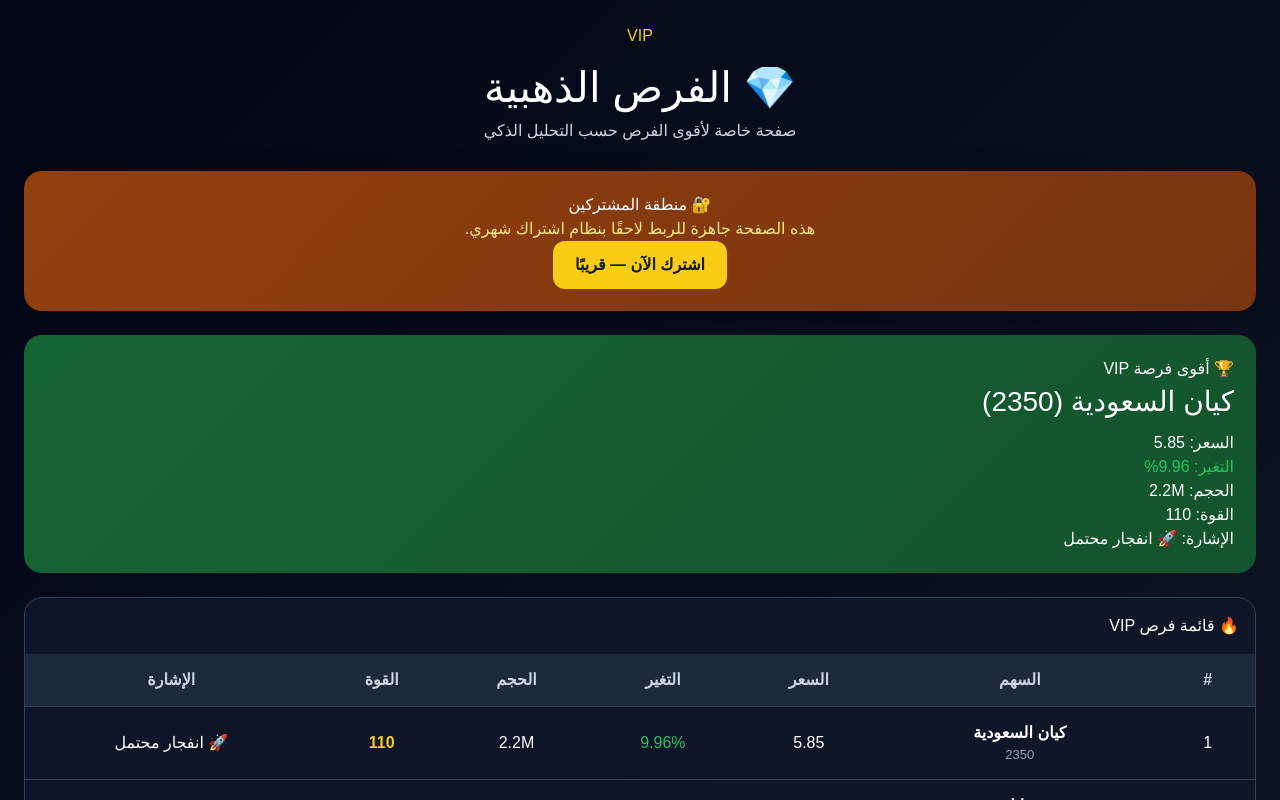
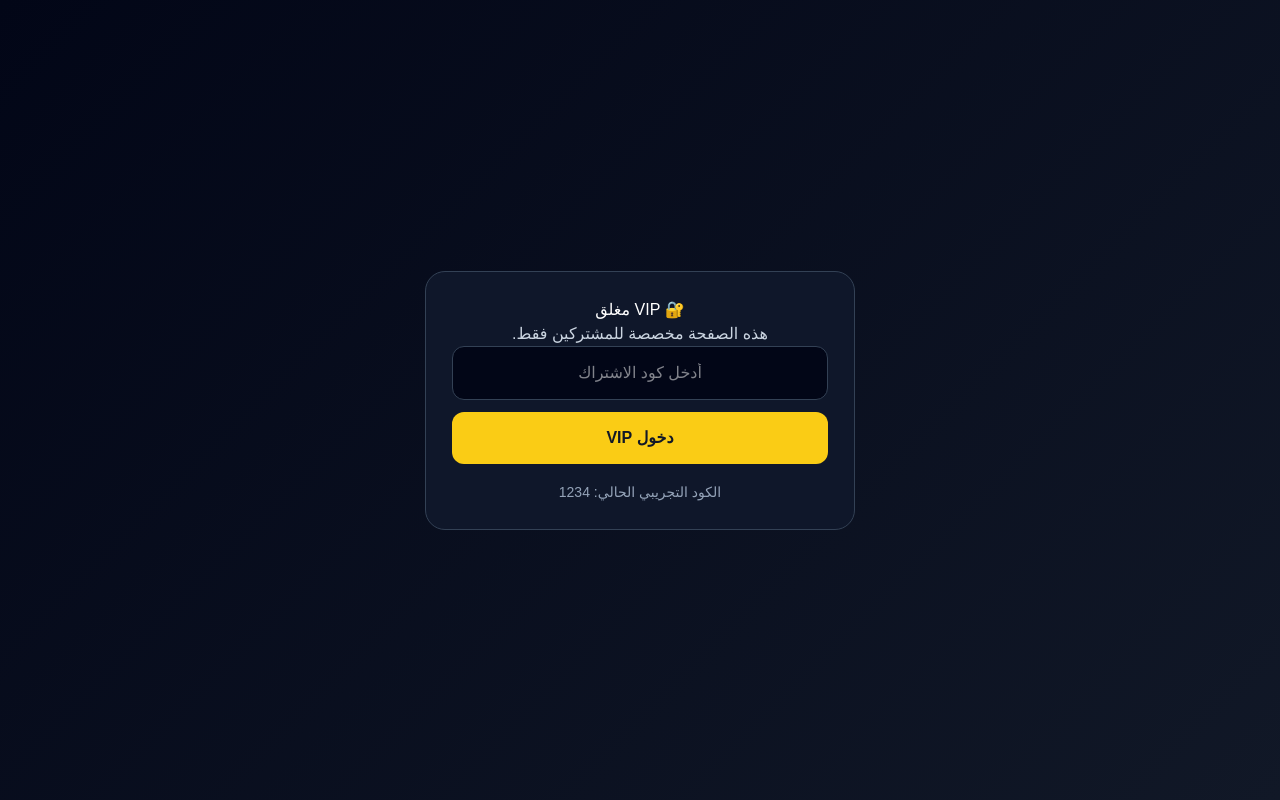
Before and after one commit to recob1411-prog/stocks-site, a Next.js app: page /vip in a window 1280 px wide. Shown: the top 800 px of the page. Built offline with nearby package versions, Linux system fonts and the light colour scheme.

Commit message:
lock vip page with access code

```diff
--- a/src/app/vip/page.tsx
+++ b/src/app/vip/page.tsx
@@ -10,6 +10,8 @@ type Stock = {
   volume: number;
   signal: string;
 };
+
+const VIP_CODE = "1234";
 
 function getScore(stock: Stock) {
   let score = 0;
@@ -42,10 +44,20 @@ function formatVolume(volume: number) {
 }
 
 export default function VIPPage() {
+  const [unlocked, setUnlocked] = useState(false);
+  const [code, setCode] = useState("");
+  const [error, setError] = useState("");
   const [stocks, setStocks] = useState<Stock[]>([]);
   const [loading, setLoading] = useState(true);
 
   useEffect(() => {
+    const saved = localStorage.getItem("vip_unlocked");
+    if (saved === "yes") setUnlocked(true);
+  }, []);
+
+  useEffect(() => {
+    if (!unlocked) return;
+
     fetch("/api/stocks")
       .then((res) => res.json())
       .then((data) => {
@@ -56,7 +68,17 @@ export default function VIPPage() {
         setStocks([]);
         setLoading(false);
       });
-  }, []);
+  }, [unlocked]);
+
+  function login() {
+    if (code === VIP_CODE) {
+      localStorage.setItem("vip_unlocked", "yes");
+      setUnlocked(true);
+      setError("");
+    } else {
+      setError("كود الدخول غير صحيح");
+    }
+  }
 
   const vipStocks = useMemo(() => {
     return [...stocks]
@@ -70,42 +92,59 @@ export default function VIPPage() {
 
   const best = vipStocks[0];
 
+  if (!unlocked) {
     return (
       <main
         dir="rtl"
         style={{
+          minHeight: "100vh",
           padding: 24,
-        minHeight: "100vh",
           color: "white",
           background: "linear-gradient(135deg, #020617, #111827)",
           fontFamily: "Arial",
+          display: "flex",
+          alignItems: "center",
+          justifyContent: "center",
         }}
       >
-      <header style={{ textAlign: "center", marginBottom: 28 }}>
-        <p style={{ color: "#facc15", marginBottom: 8 }}>VIP</p>
-        <h1 style={{ fontSize: 42, margin: 0 }}>💎 الفرص الذهبية</h1>
-        <p style={{ color: "#cbd5e1" }}>
-          صفحة خاصة لأقوى الفرص حسب التحليل الذكي
-        </p>
-      </header>
-
         <section
           style={{
-          background: "linear-gradient(135deg, #92400e, #78350f)",
-          padding: 22,
-          borderRadius: 18,
-          marginBottom: 24,
+            width: "100%",
+            maxWidth: 430,
+            background: "#0f172a",
+            padding: 26,
+            borderRadius: 20,
+            border: "1px solid #334155",
             textAlign: "center",
-          boxShadow: "0 10px 30px rgba(0,0,0,.35)",
           }}
         >
-        <h2 style={{ marginTop: 0 }}>🔐 منطقة المشتركين</h2>
-        <p style={{ color: "#fde68a" }}>
-          هذه الصفحة جاهزة للربط لاحقًا بنظام اشتراك شهري.
+          <h1>🔐 VIP مغلق</h1>
+          <p style={{ color: "#cbd5e1" }}>
+            هذه الصفحة مخصصة للمشتركين فقط.
           </p>
+
+          <input
+            value={code}
+            onChange={(e) => setCode(e.target.value)}
+            placeholder="أدخل كود الاشتراك"
+            style={{
+              width: "100%",
+              padding: 14,
+              borderRadius: 12,
+              border: "1px solid #334155",
+              background: "#020617",
+              color: "white",
+              marginBottom: 12,
+              fontSize: 16,
+              textAlign: "center",
+            }}
+          />
+
           <button
+            onClick={login}
             style={{
-            padding: "12px 22px",
+              width: "100%",
+              padding: 14,
               borderRadius: 12,
               border: "none",
               background: "#facc15",
@@ -114,116 +153,68 @@ export default function VIPPage() {
               cursor: "pointer",
             }}
           >
-          اشترك الآن — قريبًا
+            دخول VIP
           </button>
+
+          {error && <p style={{ color: "#f87171" }}>{error}</p>}
+
+          <p style={{ color: "#94a3b8", marginTop: 18, fontSize: 14 }}>
+            الكود التجريبي الحالي: 1234
+          </p>
         </section>
+      </main>
+    );
+  }
+
+  return (
+    <main dir="rtl" style={{ padding: 24, minHeight: "100vh", color: "white", background: "#020617", fontFamily: "Arial" }}>
+      <h1 style={{ textAlign: "center", fontSize: 42 }}>💎 الفرص الذهبية VIP</h1>
 
       {loading ? (
         <p style={{ textAlign: "center" }}>جاري تحميل فرص VIP...</p>
       ) : (
         <>
           {best && (
-            <section
-              style={{
-                background: "linear-gradient(135deg, #166534, #14532d)",
-                padding: 22,
-                borderRadius: 18,
-                marginBottom: 24,
-              }}
-            >
-              <h2 style={{ marginTop: 0 }}>🏆 أقوى فرصة VIP</h2>
-              <h3 style={{ fontSize: 28, marginBottom: 8 }}>
-                {best.name} ({best.symbol})
-              </h3>
+            <section style={{ background: "#14532d", padding: 22, borderRadius: 18, marginBottom: 24 }}>
+              <h2>🏆 أقوى فرصة VIP</h2>
+              <h3>{best.name} ({best.symbol})</h3>
               <p>السعر: {best.price}</p>
-              <p style={{ color: best.change >= 0 ? "#22c55e" : "#ef4444" }}>
-                التغير: {best.change.toFixed(2)}%
-              </p>
+              <p>التغير: {best.change.toFixed(2)}%</p>
               <p>الحجم: {formatVolume(best.volume)}</p>
               <p>القوة: {best.score}</p>
               <p>الإشارة: {best.signal}</p>
             </section>
           )}
 
-          <section
-            style={{
-              background: "rgba(15,23,42,.9)",
-              borderRadius: 18,
-              overflow: "hidden",
-              border: "1px solid #334155",
-            }}
-          >
-            <h2 style={{ padding: 16, margin: 0 }}>🔥 قائمة فرص VIP</h2>
-
-            {vipStocks.length === 0 ? (
-              <p style={{ padding: 16, color: "#cbd5e1" }}>
-                لا توجد فرص قوية حاليًا.
-              </p>
-            ) : (
-              <div style={{ overflowX: "auto" }}>
           <table style={{ width: "100%", borderCollapse: "collapse" }}>
             <thead>
               <tr style={{ background: "#1e293b" }}>
-                      <th style={thStyle}>#</th>
-                      <th style={thStyle}>السهم</th>
-                      <th style={thStyle}>السعر</th>
-                      <th style={thStyle}>التغير</th>
-                      <th style={thStyle}>الحجم</th>
-                      <th style={thStyle}>القوة</th>
-                      <th style={thStyle}>الإشارة</th>
+                <th style={th}>#</th>
+                <th style={th}>السهم</th>
+                <th style={th}>السعر</th>
+                <th style={th}>التغير</th>
+                <th style={th}>القوة</th>
+                <th style={th}>الإشارة</th>
               </tr>
             </thead>
-
             <tbody>
-                    {vipStocks.map((stock, index) => (
-                      <tr key={stock.symbol} style={{ borderTop: "1px solid #334155" }}>
-                        <td style={tdStyle}>{index + 1}</td>
-                        <td style={tdStyle}>
-                          <strong>{stock.name}</strong>
-                          <div style={{ color: "#94a3b8", fontSize: 13 }}>
-                            {stock.symbol}
-                          </div>
-                        </td>
-                        <td style={tdStyle}>{stock.price}</td>
-                        <td
-                          style={{
-                            ...tdStyle,
-                            color: stock.change >= 0 ? "#22c55e" : "#ef4444",
-                          }}
-                        >
-                          {stock.change.toFixed(2)}%
-                        </td>
-                        <td style={tdStyle}>{formatVolume(stock.volume)}</td>
-                        <td style={{ ...tdStyle, color: "#facc15", fontWeight: "bold" }}>
-                          {stock.score}
-                        </td>
-                        <td style={tdStyle}>{stock.signal}</td>
+              {vipStocks.map((s, i) => (
+                <tr key={s.symbol} style={{ borderTop: "1px solid #334155" }}>
+                  <td style={td}>{i + 1}</td>
+                  <td style={td}>{s.name}</td>
+                  <td style={td}>{s.price}</td>
+                  <td style={td}>{s.change.toFixed(2)}%</td>
+                  <td style={td}>{s.score}</td>
+                  <td style={td}>{s.signal}</td>
                 </tr>
               ))}
             </tbody>
           </table>
-              </div>
-            )}
-          </section>
-
-          <p style={{ color: "#94a3b8", textAlign: "center", marginTop: 18 }}>
-            تنبيه: هذه منصة تحليل ومتابعة وليست توصية شراء أو بيع.
-          </p>
         </>
       )}
     </main>
   );
 }
 
-const thStyle: React.CSSProperties = {
-  padding: 14,
-  textAlign: "center",
-  color: "#cbd5e1",
-  whiteSpace: "nowrap",
-};
-
-const tdStyle: React.CSSProperties = {
-  padding: 14,
-  textAlign: "center",
-  whiteSpace: "nowrap",
-};
+const th: React.CSSProperties = { padding: 14, textAlign: "center" };
+const td: React.CSSProperties = { padding: 14, textAlign: "center" };
```
Lines whose indentation alone changed are shown as unchanged.
